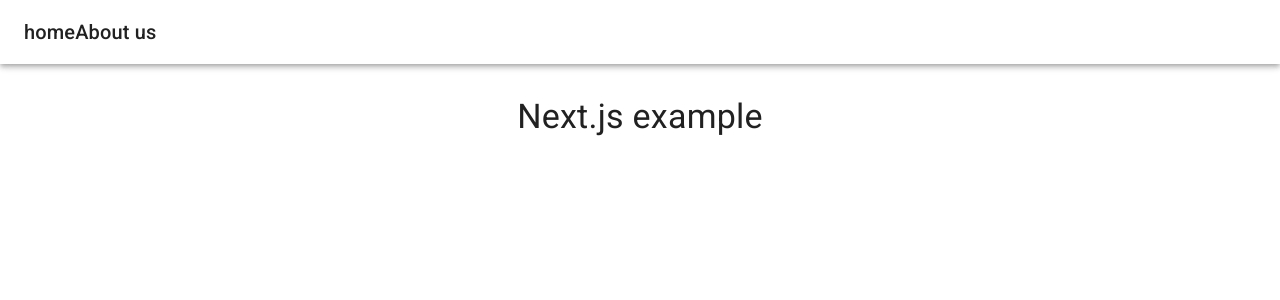
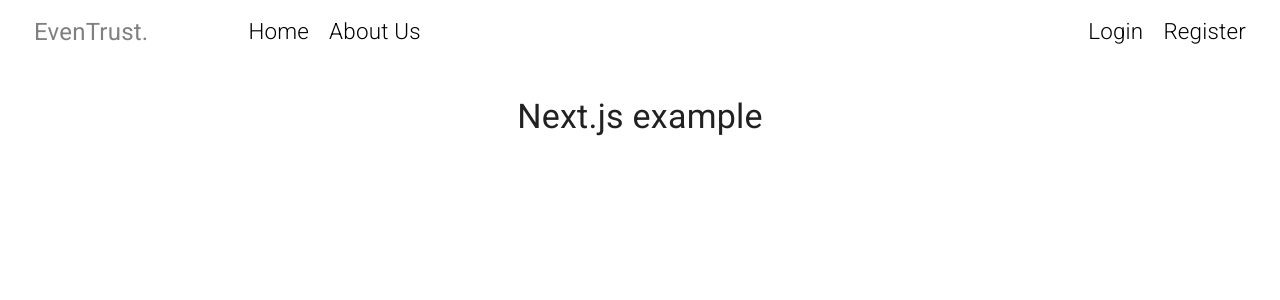
Before and after one commit to lista-azul/party-time-front, a Next.js app: page / in a window 1280 px wide. Shown: the top 300 px of the page. Built offline with nearby package versions, Linux system fonts and the light colour scheme.

Commit message:
add styles to navbar

```diff
--- a/package.json
+++ b/package.json
@@ -12,6 +12,7 @@
     "@emotion/react": "^11.7.1",
     "@emotion/server": "^11.4.0",
     "@emotion/styled": "^11.6.0",
+    "@mui/icons-material": "^5.4.4",
     "@mui/material": "^5.4.2",
     "@mui/styles": "^5.4.2",
     "next": "12.1.0",
--- a/src/components/NavBar/index.tsx
+++ b/src/components/NavBar/index.tsx
@@ -4,16 +4,19 @@
   Toolbar,
   Typography,
   withStyles,
+  IconButton,
 } from "@mui/material";
 import { Fragment, useState } from "react";
 import CONSTANTS from "src/constants";
 import Link from "next/link";
-import { AppBarCustomed } from "./styles";
+import { NavLinks, useNavBarStyles } from "./styles";
+import MenuIcon from "@mui/icons-material/Menu";
 
 const { ROUTES } = CONSTANTS;
 
 const NavBar = (): JSX.Element => {
   const [opened, setOpened] = useState(false);
+  const classes = useNavBarStyles();
 
   const toggleDrawer = () => {
     setOpened(!opened);
@@ -26,37 +29,66 @@
         open={opened}
         onClose={toggleDrawer}
         onOpen={toggleDrawer}
+        className={classes.drawer}
       >
+        `
+        <div className={classes.drawerLink}>
+          `
+          <Link href={ROUTES.LOGIN}>
+            <Typography className={classes.navButton}>Login</Typography>
+          </Link>
+          <Link href={ROUTES.REGISTER}>
+            <Typography className={classes.navButton}>Register</Typography>
+          </Link>
           <Link href={ROUTES.HOME}>
-          <a>
-            <div>
-              <span>Home</span>
-            </div>
-          </a>
+            <Typography className={classes.navButton}>Home</Typography>
           </Link>
           <Link href={ROUTES.ABOUTUS}>
-          <a>
-            <div>
-              <span>About us</span>
+            <Typography>About us</Typography>
+          </Link>
         </div>
-          </a>
+      </SwipeableDrawer>
+      <div className={classes.bar}>
+        <AppBar className={classes.appBar} color="transparent">
+          <Toolbar className={classes.toolbar}>
+            <IconButton
+              edge="start"
+              color="inherit"
+              aria-label="menu"
+              onClick={toggleDrawer}
+              className={classes.menuButton}
+            >
+              <MenuIcon />
+            </IconButton>
+            <Link href={ROUTES.HOME}>
+              <div className={classes.mainLink}>
+                <Typography className={classes.title}>EvenTrust.</Typography>
+              </div>
             </Link>
-      </SwipeableDrawer>
-      <div>
-        <AppBarCustomed color="transparent">
-          <Toolbar>
+            <NavLinks>
+              <div className={classes.contentGenericLinks}>
                 <Link href={ROUTES.HOME}>
-              <a>
-                <Typography variant="h6">home</Typography>
-              </a>
+                  <Typography className={classes.navButton}>Home</Typography>
                 </Link>
                 <Link href={ROUTES.ABOUTUS}>
-              <a>
-                <Typography variant="h6">About us</Typography>
-              </a>
+                  <Typography className={classes.navButton}>
+                    About us
+                  </Typography>
                 </Link>
+              </div>
+              <div className={classes.contentGenericLinks}>
+                <Link href={ROUTES.LOGIN}>
+                  <Typography className={classes.navButton}>Login</Typography>
+                </Link>
+                <Link href={ROUTES.REGISTER}>
+                  <Typography className={classes.navButton}>
+                    Register
+                  </Typography>
+                </Link>
+              </div>
+            </NavLinks>
           </Toolbar>
-        </AppBarCustomed>
+        </AppBar>
       </div>
     </Fragment>
   );
--- a/src/components/NavBar/styles.tsx
+++ b/src/components/NavBar/styles.tsx
@@ -1,9 +1,82 @@
 import * as React from "react";
-import { withStyles } from "@mui/styles";
+import { createStyles, makeStyles } from "@mui/styles";
+import { styled, Theme } from "@mui/system";
+
 import { AppBar } from "@mui/material";
 
-export const AppBarCustomed = withStyles({
-  root: {
-    position: "inherit",
+export const useNavBarStyles = makeStyles((theme: Theme) =>
+  createStyles({
+    drawer: {
+      [theme.breakpoints.up("sm")]: {
+        display: "none",
+      },
+    },
+    drawerLink: {
+      alignItems: "center",
+      display: "flex",
+      flexDirection: "column",
+    },
+    bar: {
+      backgroundColor: "white",
+      height: "64px",
+      width: "100%",
+      zIndex: "100",
+    },
+    appBar: {
+      height: "64px",
+      boxShadow: "none !important",
+    },
+    toolbar: {
+      [theme.breakpoints.up("sm")]: {
+        height: "100%",
+      },
+      [theme.breakpoints.down("sm")]: {
+        justifyContent: "space-between",
+      },
+    },
+    menuButton: {
+      display: "inline-flex !important",
+
+      [theme.breakpoints.up("sm")]: {
+        display: "none !important",
+      },
+    },
+    navButton: {
+      margin: "10px 5px !important",
+      textDecoration: " none !important",
+      [theme.breakpoints.up("sm")]: {
+        margin: "0 10px !important",
+        fontSize: "1.4rem!important",
+        fontWeight: "100!important",
+        textTransform: "capitalize",
+        color: "black",
+        cursor: "pointer",
+      },
+    },
+    mainLink: {
+      alignItems: "center",
+      display: "flex",
+      textDecoration: "none !important",
+    },
+    title: {
+      fontSize: "1.5rem !important",
+      color: "gray",
+      marginLeft: "10px !important",
+      cursor: "pointer",
+    },
+    contentGenericLinks: {
+      display: "flex",
+    },
+  })
+);
+//TODO: refactorizar, agregar a useStyle de arriba ya que descubri como usar los breakpoints en makestyles.
+export const NavLinks = styled("div")(({ theme }) => ({
+  display: "none",
+  [theme.breakpoints.up("sm")]: {
+    width: "100%",
+    display: "flex",
+    flexDirection: "row",
+    marginLeft: "90px",
+    justifyContent: "space-between",
   },
-})(AppBar);
+}));
--- a/src/constants/routes.ts
+++ b/src/constants/routes.ts
@@ -1,3 +1,5 @@
 const HOME = `/`;
 const ABOUTUS = `/aboutus`;
-export default { HOME, ABOUTUS };
+const REGISTER = `/register`;
+const LOGIN = `/login`;
+export default { HOME, ABOUTUS, REGISTER, LOGIN };
```
Also changed, not shown: 1 other file (tests, documents, lock files or other folders). Lines whose indentation alone changed are shown as unchanged.
